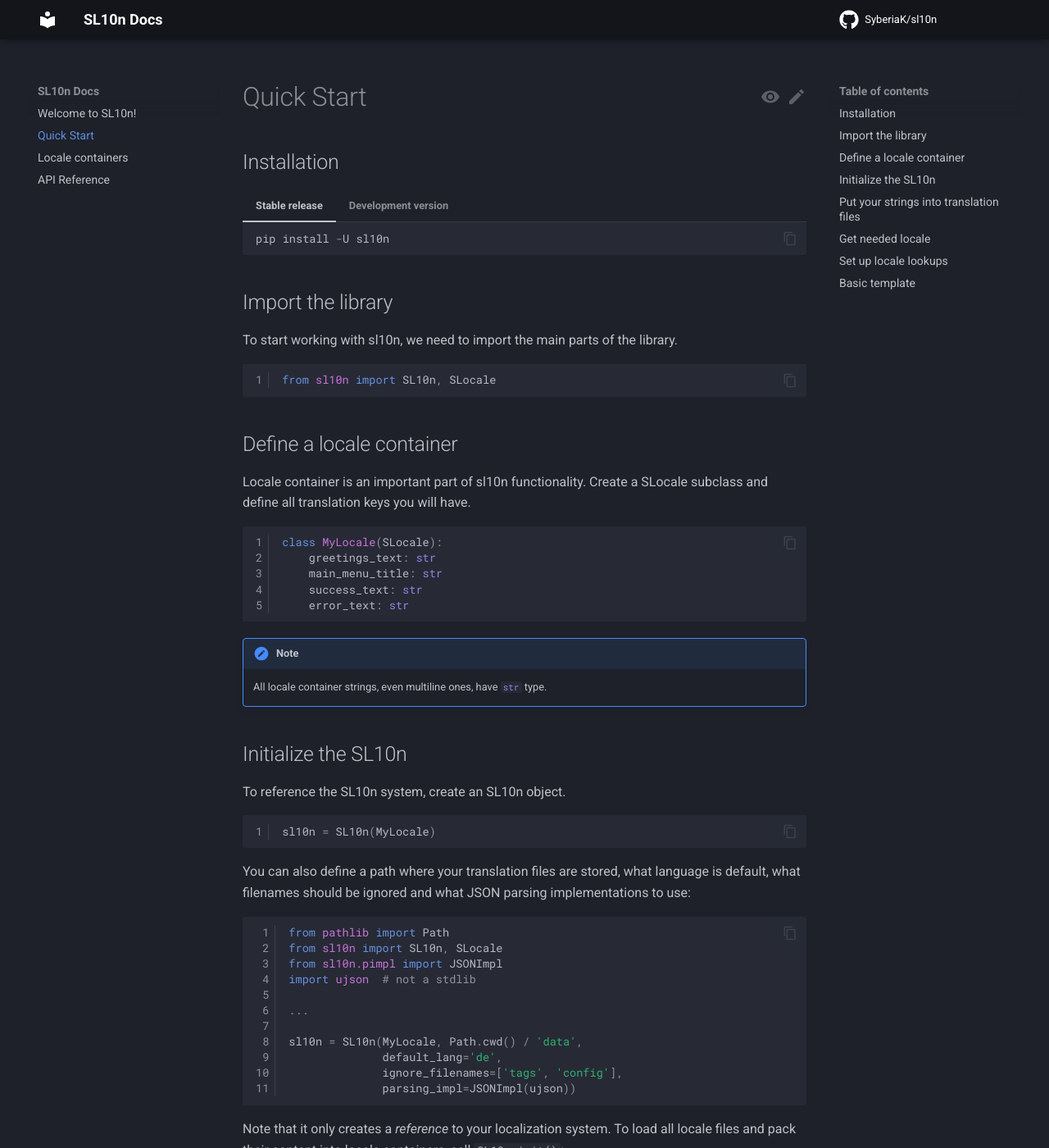
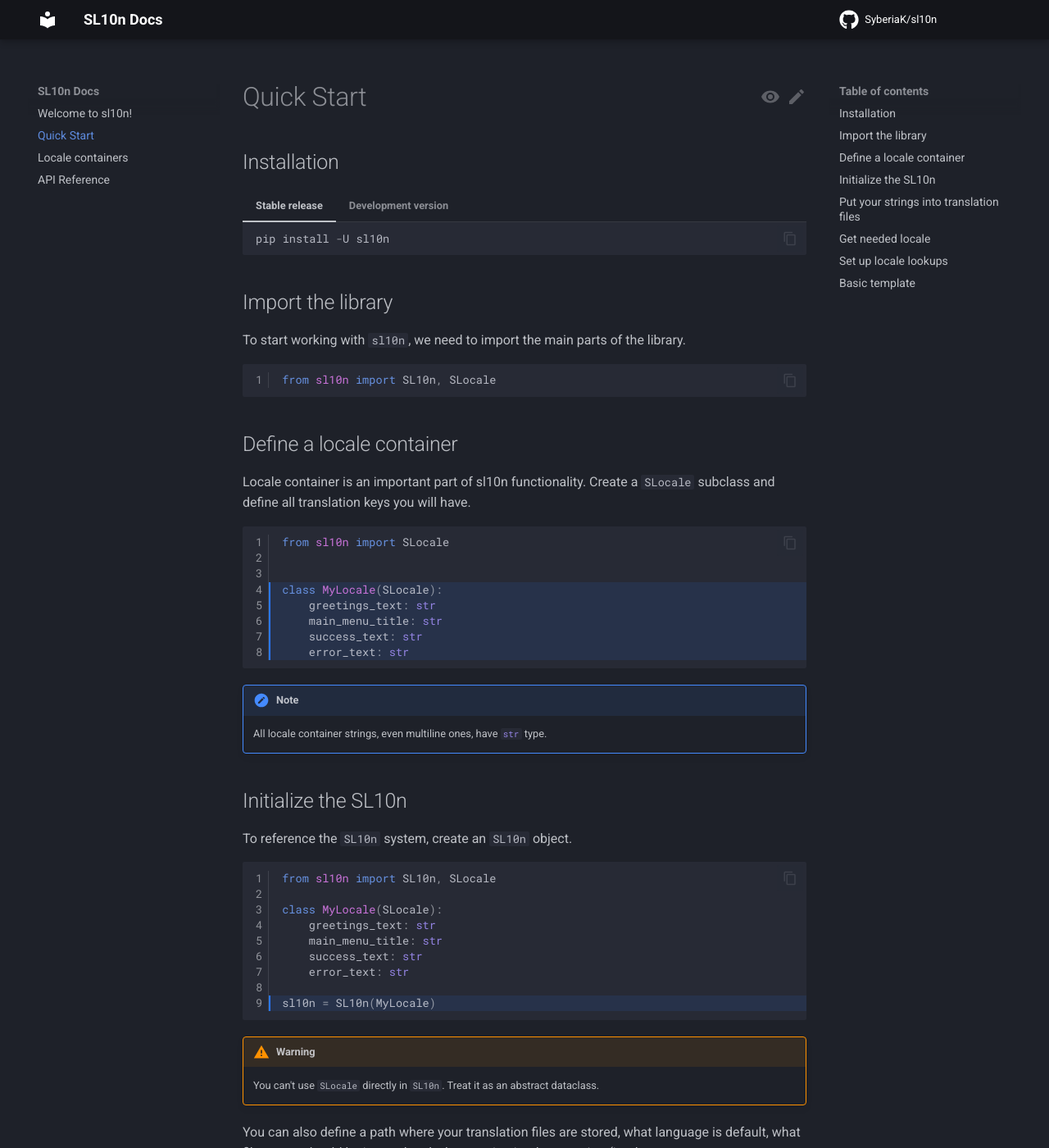
Before and after one commit to SyberiaK/sl10n, an MkDocs documentation site: the page built from docs/quick-start.md, in a window 1280 px wide and 1400 px high. Shown: the whole window at 82% size. Built offline with MkDocs 1.6.1 and Material for MkDocs 9.7.7, drawn with Linux system fonts in a browser that asks for light colours; comment, search, counter and statistics services are not loaded; some of the changed text lies outside the part shown.

Commit message:
Update docs

````diff
--- a/docs/quick-start.md
+++ b/docs/quick-start.md
@@ -19,7 +19,7 @@
 
 ## Import the library
 
-To start working with sl10n, we need to import the main parts of the library.
+To start working with `sl10n`, we need to import the main parts of the library.
 
 ```python linenums="1"
 from sl10n import SL10n, SLocale
@@ -28,9 +28,12 @@
 ## Define a locale container
 
 Locale container is an important part of sl10n functionality.
-Create a SLocale subclass and define all translation keys you will have.
+Create a `SLocale` subclass and define all translation keys you will have.
 
-```python linenums="1"
+```python linenums="1" hl_lines="4-8"
+from sl10n import SLocale
+
+
 class MyLocale(SLocale):
     greetings_text: str
     main_menu_title: str
@@ -44,23 +47,42 @@
 
 ## Initialize the SL10n
 
-To reference the SL10n system, create an SL10n object.
+To reference the `SL10n` system, create an `SL10n` object.
 
-```python linenums="1"
+```python linenums="1" hl_lines="9"
+from sl10n import SL10n, SLocale
+
+class MyLocale(SLocale):
+    greetings_text: str
+    main_menu_title: str
+    success_text: str
+    error_text: str
+
 sl10n = SL10n(MyLocale)
 ```
 
+!!! warning
+
+    You can't use `SLocale` directly in `SL10n`.
+    Treat it as an abstract dataclass.
+
 You can also define a path where your translation files are stored,
 what language is default, what filenames should be ignored
-and what JSON parsing implementations to use:
+and what parsing implementation (implements `sl10n.pimpl.ParsingImpl`) to use:
 
-```python linenums="1"
+```python linenums="1" hl_lines="14-17"
 from pathlib import Path
 from sl10n import SL10n, SLocale
 from sl10n.pimpl import JSONImpl
 import ujson  # not a stdlib
 
-...
+
+class MyLocale(SLocale):
+    greetings_text: str
+    main_menu_title: str
+    success_text: str
+    error_text: str
+
 
 sl10n = SL10n(MyLocale, Path.cwd() / 'data',
               default_lang='de',
@@ -72,14 +94,23 @@
 To load all locale files and pack their content into locale containers,
 call `SL10n.init()`:
 
-```python linenums="1"
+```python linenums="1" hl_lines="10"
+from sl10n import SL10n, SLocale
+
+class MyLocale(SLocale):
+    greetings_text: str
+    main_menu_title: str
+    success_text: str
+    error_text: str
+
+sl10n = SL10n(MyLocale)
 sl10n.init()
 ```
 
 !!! tip
 
-    `SL10n.init()` returns a reference to your SL10n object,
-    so you can use this oneline to initialize immediately:
+    `SL10n.init()` returns a reference to your `SL10n` object,
+    so you can use this oneline to initialize it immediately:
 
     ```python linenums="1"
     sl10n = sl10n.Sl10n(MyLocale).init()
@@ -131,7 +162,7 @@
     "Error!",
     "Please try again."
   ],
-  "redump": true  // redumps the file anyway
+  "$redump": true  // redumps the file anyway
 }
 ```
 
@@ -151,7 +182,7 @@
 
 !!! warning
 
-    You can create lang files **only before** SL10n init.
+    You can create lang files **only before** `SL10n` init.
 
     ```python linenums="1"
     sl10n = SL10n(MyLocale).init()
@@ -173,7 +204,7 @@
 ```
 
 You can access locale strings just like object attributes.
-If you do need to use string key:
+If you do need to use a string key:
 
 ```python linenums="1"
 locale = l10n.locale('de')
@@ -207,7 +238,7 @@
 
 ## Basic template
 
-To summarize it up, here's the basic template for SL10n integration
+To summarize it up, here's the basic template for `sl10n` integration
 you can use as a starting point:
 
 ```python linenums="1"
@@ -239,4 +270,4 @@
     main()
 ```
 
-If you want to know more details about each part of SL10n - check other pages.
+If you want to know more details about each part of `sl10n` - check other pages.
````
Also changed, not shown: README.md (+1 -1 lines), docs/index.md (+2 -2 lines), docs/locale-containers.md (+34 -17 lines).
